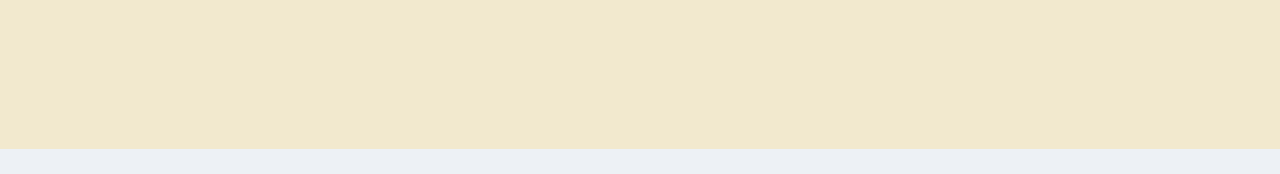
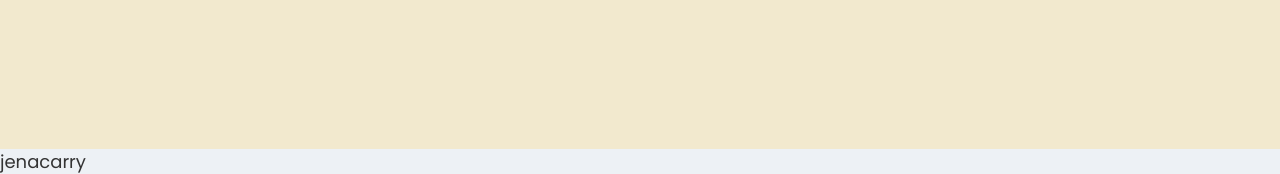
Before and after one commit to JenaCarry/html-css, a plain HTML site: page index.html in a window 1280 px wide. Shown: the part 1377-1551 px from the top of the page. Before the commit the page ends 1526 px from the top, so only its background shows below. Drawn offline with Linux system fonts and the light colour scheme.

Commit message:
Update index.html

```diff
--- a/index.html
+++ b/index.html
@@ -68,6 +68,9 @@
             </div>
         </section>
     </main>
+    <footer>
+        <p>jenacarry</p>
+    </footer>
     <script src="https://kit.fontawesome.com/903813670b.js" crossorigin="anonymous"></script>
 </body>
 
```
